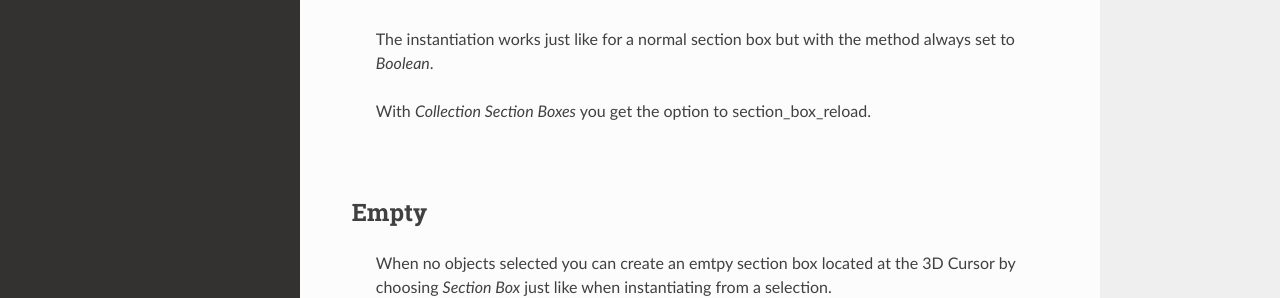
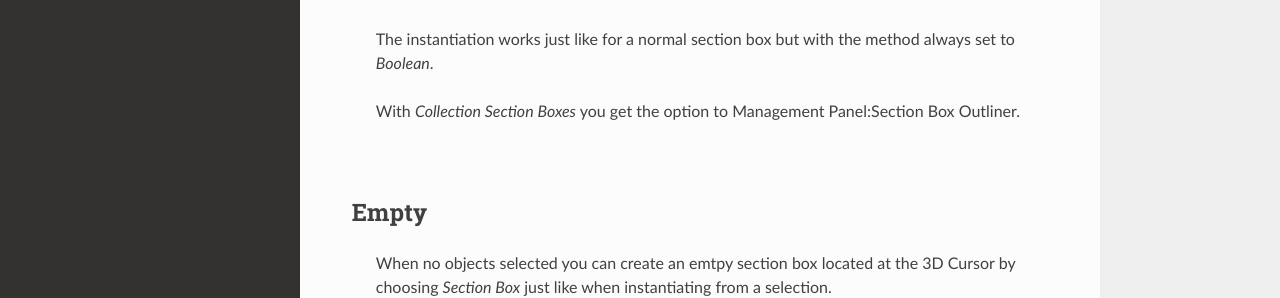
Before and after one commit to rubenmesserschmidt/Section-Box_docs, a Sphinx documentation site: the page built from docs/source/features.rst, in a window 1280 px wide and 1191 px high. Shown: the part 582-880 px from the top of the window. Built offline with Sphinx 7.4.7 and the Read the Docs theme 2.0.0, drawn with Linux system fonts in a browser that asks for light colours.

Commit message:
added hierarchy

```diff
--- a/docs/source/features.rst
+++ b/docs/source/features.rst
@@ -17,7 +17,7 @@ From Collection
 
  The instantiation works just like for a normal section box but with the method always set to *Boolean*.
 
- With *Collection Section Boxes* you get the option to :ref:`section_box_reload`.
+ With *Collection Section Boxes* you get the option to :ref:`Management Panel:Section Box Outliner <Reload>`.
 
 |
 Empty
```
